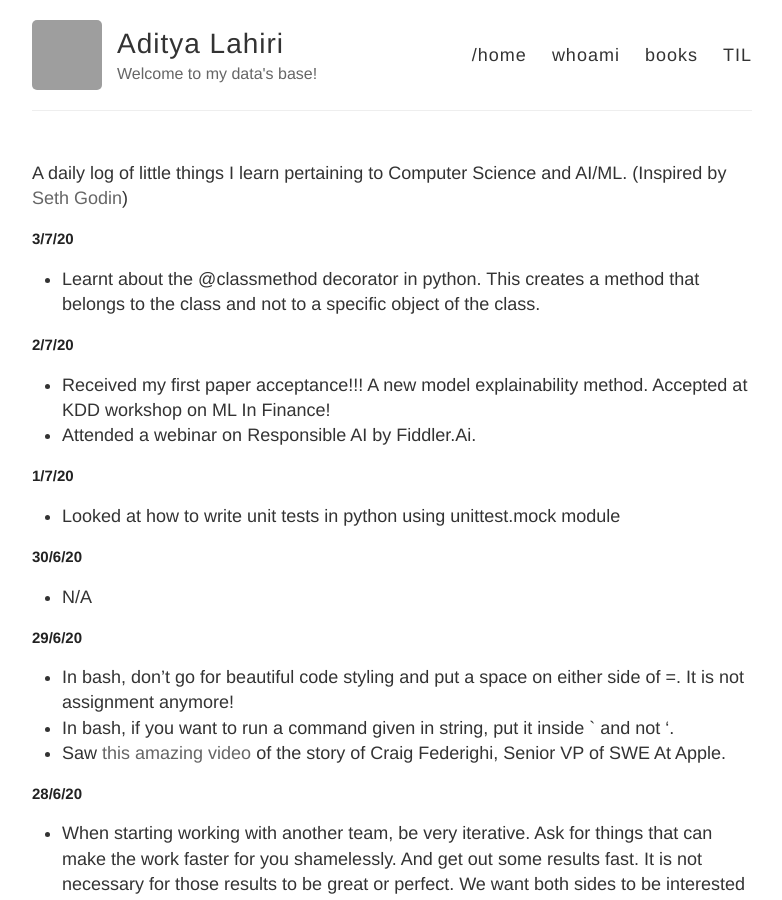
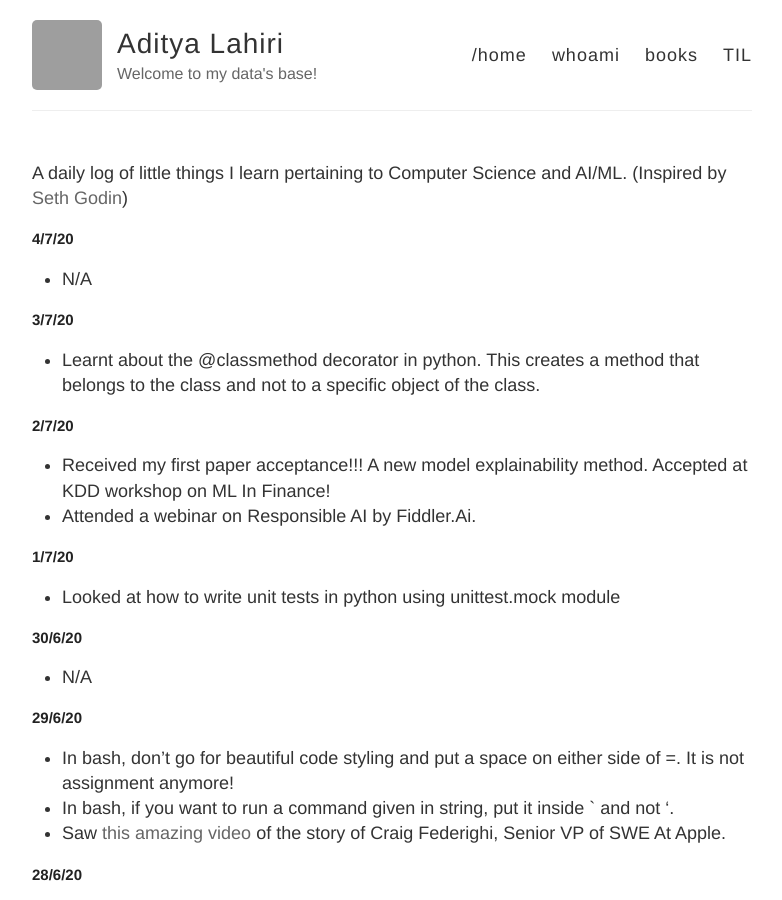
Before and after one commit to adityalahiri/adityalahiri.github.io, a Jekyll site: the page built from TIL.md, in a window 1280 px wide and 900 px high. Shown: the whole window, without its empty margins (248-1030 px from the left). Built offline with Jekyll 4.4.1, drawn with Linux system fonts in a browser that asks for light colours; our own code applies the rules of GitHub Pages for plain Markdown files; grey boxes are pictures that could not be loaded.

Commit message:
Update for 4/7

```diff
--- a/TIL.md
+++ b/TIL.md
@@ -1,5 +1,9 @@
 A daily log of little things I learn pertaining to Computer Science and AI/ML.
 (Inspired by [Seth Godin](https://seths.blog/))
+
+## 4/7/20
+
+* N/A
 
 ## 3/7/20
 
```
